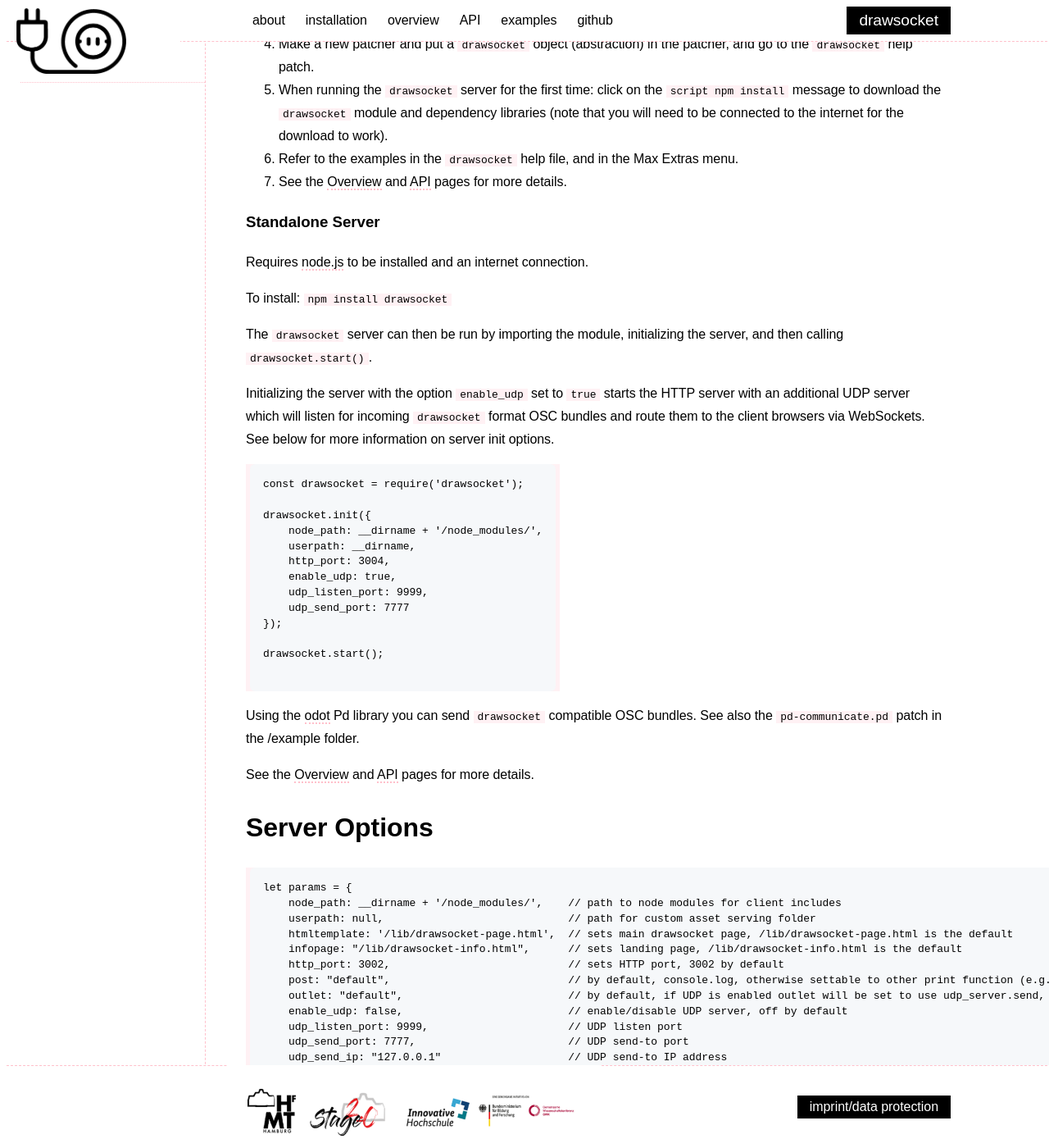
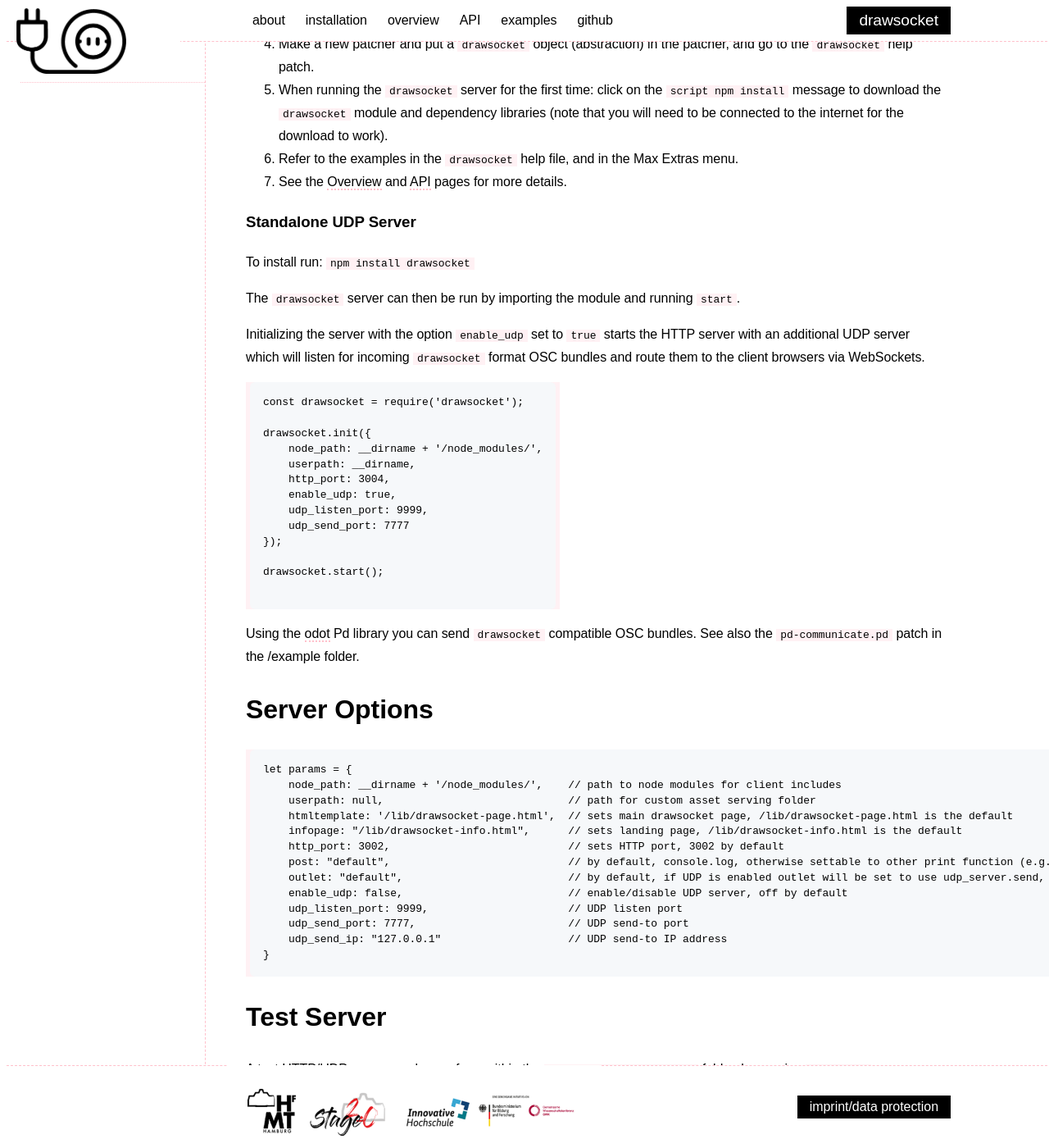
Before and after one commit to drawsocket/drawsocket.github.io, a Jekyll site: the page built from installation.md, in a window 1280 px wide and 1400 px high, scrolled down 506 px. Shown: the whole window at 82% size. Built offline with Jekyll 4.4.1, drawn with Linux system fonts in a browser that asks for light colours; some of the changed text lies outside the part shown.

Commit message:
updated installation

````diff
--- a/installation.md
+++ b/installation.md
@@ -24,15 +24,13 @@ __To install:__
 6. Refer to the examples in the `drawsocket` help file, and in the Max Extras menu.
 7. See the [Overview](overview.html) and [API](api.html) pages for more details.
 
-### Standalone Server
+### Standalone UDP Server
 
-Requires [node.js](https://nodejs.org/en/) to be installed and an internet connection.
+To install run: `npm install drawsocket`
 
-To install: `npm install drawsocket`
+The `drawsocket` server can then be run by importing the module and running `start`.
 
-The `drawsocket` server can then be run by importing the module, initializing the server, and then calling `drawsocket.start()`.
-
-Initializing the server with the option `enable_udp` set to `true` starts the HTTP server with an additional UDP server which will listen for incoming `drawsocket` format OSC bundles and route them to the client browsers via WebSockets. See below for more information on server init options.
+Initializing the server with the option `enable_udp` set to `true` starts the HTTP server with an additional UDP server which will listen for incoming `drawsocket` format OSC bundles and route them to the client browsers via WebSockets.
 
 ```
 const drawsocket = require('drawsocket');
@@ -52,8 +50,6 @@ drawsocket.start();
 
 Using the [odot](https://github.com/CNMAT/CNMAT-odot/releases/tag/1.3.0-rc.3) Pd library you can send `drawsocket` compatible OSC bundles.
 See also the `pd-communicate.pd` patch in the /example folder.
-
-See the [Overview](overview.html) and [API](api.html) pages for more details.
 
 # Server Options
 
@@ -77,4 +73,14 @@ let params = {
 
 A test HTTP/UDP server can be run from within the `node_modules/drawsocket` folder, by running `node test`.
 
-Optional arguments set UDP send-to IP and port, for example: `node test 192.168.0.1 4444`.
+Optional arguments set UDP send-to IP and port, for example:
+
+```
+node test --ip=192.168.0.1 --port=4444
+```
+
+For testing `drawsocket` from the repository, use the `-d` flag to set the path to `node_modules`:
+
+```
+node test --ip=192.168.0.1 --port=4444 -d
+```
````
